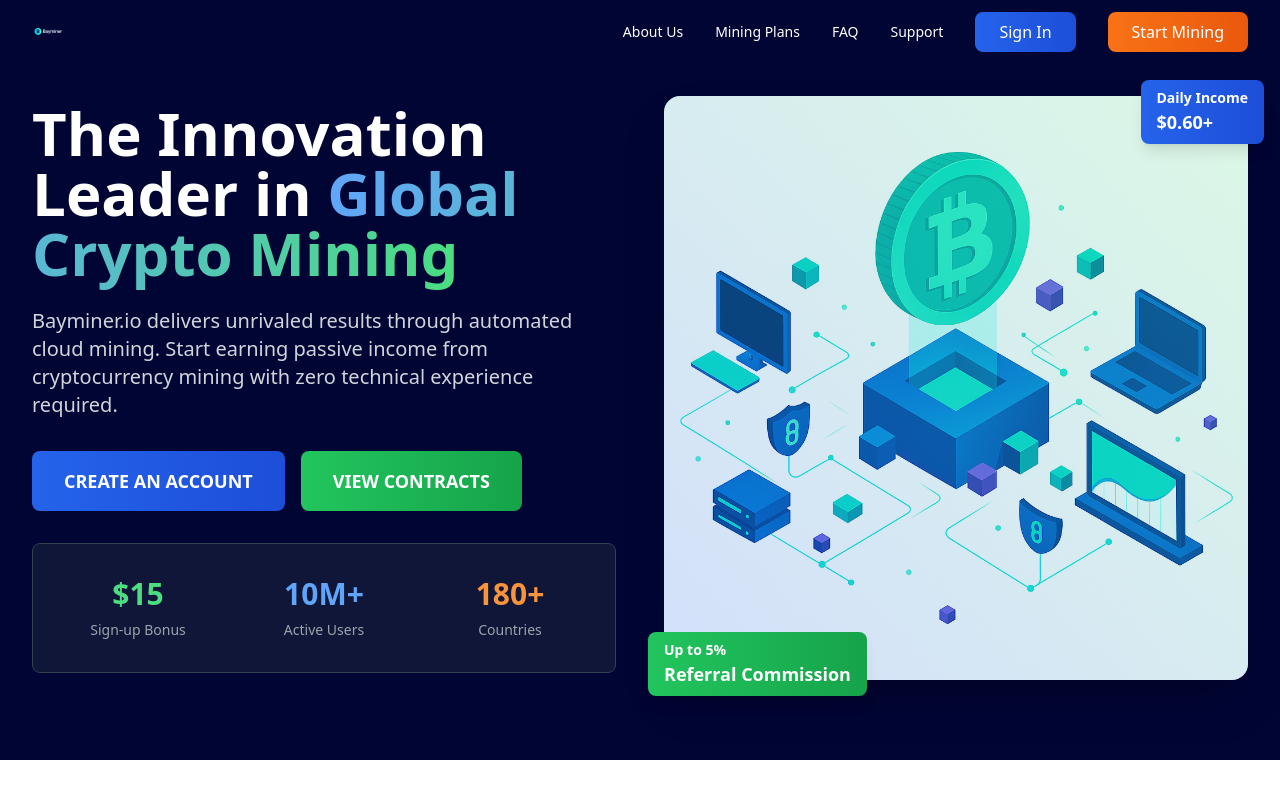
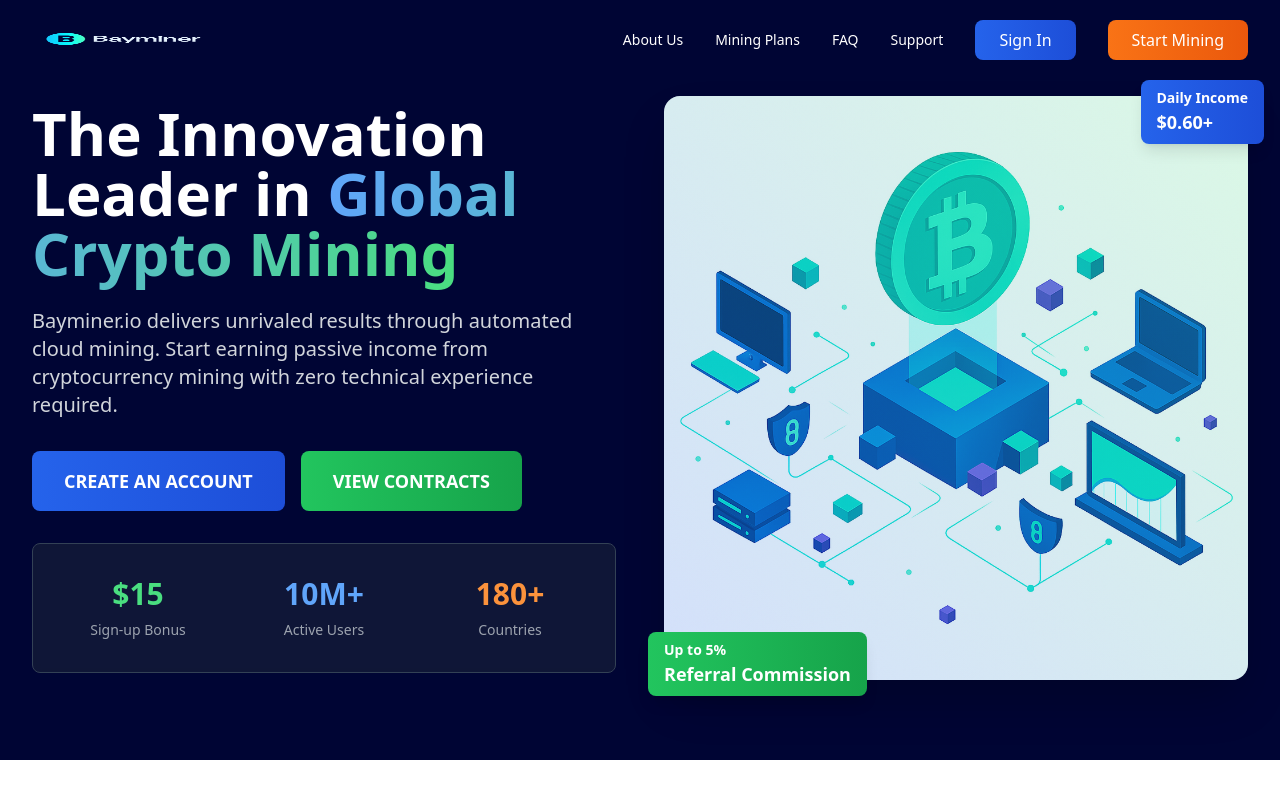
Before and after one commit to Oceanteel/bayMine, a React (Vite) app: page / in a window 1280 px wide. Shown: the top 800 px of the page. Built offline with nearby package versions, Linux system fonts and the light colour scheme.

Commit message:
Adjust Logo Sizes for Better Visibility

```diff
--- a/src/components/Footer.tsx
+++ b/src/components/Footer.tsx
@@ -38,7 +38,7 @@
                 <img
                   src="/bayminer-logo.webp"
                   alt="Bayminer.io"
-                  className="h-10 w-auto mb-4"
+                  className="w-auto mb-4 h-12 sm:h-14 lg:h-16 min-w-[120px] sm:min-w-[130px] lg:min-w-[140px]"
                 />
                 <p className="text-gray-300 text-sm leading-relaxed">
                   The innovation leader in global crypto mining, delivering unrivaled results
--- a/src/components/Header.tsx
+++ b/src/components/Header.tsx
@@ -29,15 +29,15 @@
         : 'bg-transparent'
     }`} style={{ backgroundColor: isScrolled ? 'rgba(0, 5, 52, 0.95)' : 'transparent' }}>
       <div className="max-w-7xl mx-auto px-4 sm:px-6 lg:px-8">
-        <div className="flex items-center justify-between h-16">
+        <div className="flex items-center justify-between h-16 sm:h-18 lg:h-20">
           {/* Logo */}
           <div className="flex items-center">
             <img
               src="/bayminer-logo.webp"
               alt="Bayminer.io"
-              className={`h-8 w-auto transition-all duration-300 ${
+              className={`w-auto transition-all duration-300 ${
                 isScrolled ? 'brightness-100' : 'brightness-110'
-              }`}
+              } h-10 sm:h-12 lg:h-14 min-w-[150px] sm:min-w-[160px] lg:min-w-[180px]`}
             />
           </div>
 
```
